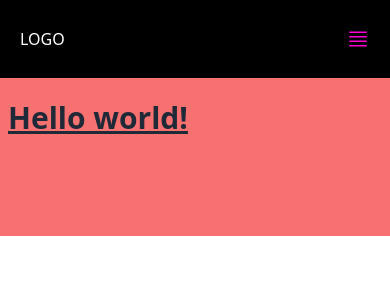
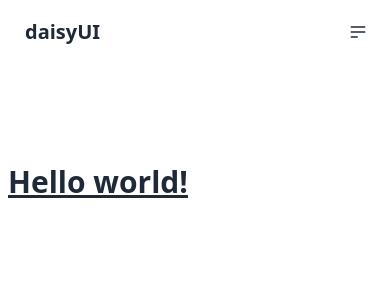
Before and after one commit to francorinque/template-tailwind-react, a React (Vite) app: page / in a window 390 px wide. Shown: the top 300 px of the page. Built offline with nearby package versions, Linux system fonts and the light colour scheme.

Commit message:
change(NavBar): change navbar for daisyUI nav

```diff
--- /dev/null
+++ b/src/components/Navbar/MenuDesktop.jsx
@@ -0,0 +1,10 @@
+import RenderLinks from '../ui/RenderLinks';
+
+const MenuDesktop = () => {
+  return (
+    <ul className='menu menu-vertical lg:menu-horizontal bg-transprent rounded-box'>
+      {RenderLinks()}
+    </ul>
+  );
+};
+export default MenuDesktop;
--- a/src/components/Navbar/MenuMobile.jsx
+++ b/src/components/Navbar/MenuMobile.jsx
@@ -1,28 +1,18 @@
-const links = [
-  { id: 1, text: 'inicio', href: 'inicio' },
-  { id: 2, text: 'contacto', href: 'contacto' },
-];
+import Hamburguer from '../ui/Hamburguer';
+import RenderLinks from '../ui/RenderLinks';
 
-const MenuMobile = ({ isOpen, onClick }) => {
+const MenuMobile = () => {
   return (
-    <div
-      className={`${
-        isOpen ? 'flex' : 'hidden'
-      } bg-black/10 w-full h-screen fixed inset-0 lg:hidden`}
-      onClick={onClick}
-    >
-      <ul
-        className={`
-        fixed  left-0 top-0 px-2 py-5 h-screen
-        w-[250px] flex flex-col gap-4  items-start text-white bg-black shadow-md shadow-black/10
-        `}
-      >
-        {links.map((link) => (
-          <li key={link.id} className='p-2'>
-            <a href={link.href}>{link.text}</a>
-          </li>
-        ))}
-      </ul>
+    <div className='dropdown'>
+      <div className='dropdown dropdown-end'>
+        <Hamburguer />
+        <ul
+          tabIndex={0}
+          className='dropdown-content z-[1] menu p-2 shadow bg-base-100 rounded-box w-52'
+        >
+          {RenderLinks()}
+        </ul>
+      </div>
     </div>
   );
 };
--- a/src/components/Navbar/Navbar.jsx
+++ b/src/components/Navbar/Navbar.jsx
@@ -1,28 +1,21 @@
-import useNav from '../../hooks/useNav';
+import Logo from '../ui/Logo';
+import MenuDesktop from './MenuDesktop';
 import MenuMobile from './MenuMobile';
 
-import { BsJustify, BsXLg } from 'react-icons/bs';
+const Navbar = () => {
+  return (
+    <div className='navbar bg-base-100'>
+      <div className='navbar-start'>
+        <Logo />
+      </div>
 
-const Navbar = () => {
-  const { isOpen, handleIsOpen, hasScrolled } = useNav();
-
-  return (
-    <header
-      className={`
-    fixed z-[98] top-0 left-0 w-full
-    px-5 flex justify-between items-center
-    h-[78px]  text-white bg-black
-   `}
-    >
-      <div>LOGO</div>
-      <button
-        className='text-2xl cursor-pointer z-[99] text-secondary flex items-center justify-center lg:hidden'
-        onClick={handleIsOpen}
-      >
-        {isOpen ? <BsXLg /> : <BsJustify />}
-      </button>
-      <MenuMobile isOpen={isOpen} onClick={handleIsOpen} />
-    </header>
+      <div className='navbar-end lg:hidden'>
+        <MenuMobile />
+      </div>
+      <div className='navbar-end hidden lg:flex'>
+        <MenuDesktop />
+      </div>
+    </div>
   );
 };
 export default Navbar;
--- /dev/null
+++ b/src/components/ui/Hamburguer.jsx
@@ -0,0 +1,21 @@
+const Hamburguer = () => {
+  return (
+    <div tabIndex={0} role='button' className='btn btn-ghost btn-circle'>
+      <svg
+        xmlns='http://www.w3.org/2000/svg'
+        className='h-5 w-5'
+        fill='none'
+        viewBox='0 0 24 24'
+        stroke='currentColor'
+      >
+        <path
+          strokeLinecap='round'
+          strokeLinejoin='round'
+          strokeWidth='2'
+          d='M4 6h16M4 12h16M4 18h7'
+        />
+      </svg>
+    </div>
+  );
+};
+export default Hamburguer;
--- a/src/components/ui/Layout.jsx
+++ b/src/components/ui/Layout.jsx
@@ -2,7 +2,7 @@ const Layout = ({ maxWidth, children }) => {
   return (
     <div
       className={`
-    py-[100px] px-2 ${maxWidth}  mx-auto bg-red-400
+    py-[100px] px-2 ${maxWidth}  mx-auto
     `}
     >
       {children}
--- /dev/null
+++ b/src/components/ui/Logo.jsx
@@ -0,0 +1,4 @@
+const Logo = () => {
+  return <a className='btn btn-ghost text-xl'>daisyUI</a>;
+};
+export default Logo;
--- /dev/null
+++ b/src/components/ui/RenderLinks.jsx
@@ -0,0 +1,17 @@
+const links = [
+  { id: 1, name: 'Home', href: '#' },
+  { id: 2, name: 'About', href: '#' },
+];
+
+const RenderLinks = () => {
+  return (
+    <>
+      {links.map((link) => (
+        <li>
+          <a href={link.href}>{link.name}</a>
+        </li>
+      ))}
+    </>
+  );
+};
+export default RenderLinks;
```
